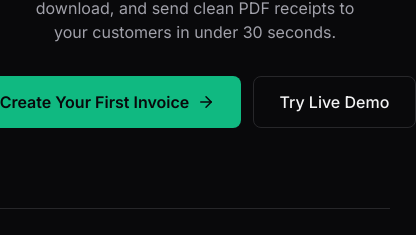
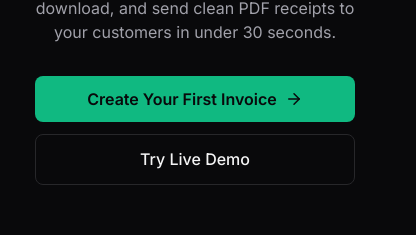
Before and after one commit to Talha-waqas/BillZap, a React (Vite) app: page /#landing in a window 390 px wide. Shown: the part 323-558 px from the top of the page, 416 px wide, since content can reach past the window. Built offline with nearby package versions, Linux system fonts and the light colour scheme; no server answers.

Commit message:
Center align hero actions, pricing plans, and feature boxes on mobile viewports

```diff
--- a/src/index.css
+++ b/src/index.css
@@ -1008,6 +1008,10 @@ select.form-control {
   padding: var(--space-lg);
   border-radius: var(--radius-md);
   transition: all var(--transition-fast);
+  text-align: center;
+  display: flex;
+  flex-direction: column;
+  align-items: center;
 }
 
 .feature-box:hover {
@@ -1036,6 +1040,8 @@ select.form-control {
   padding: var(--space-xl);
   display: flex;
   flex-direction: column;
+  align-items: center;
+  text-align: center;
   position: relative;
   transition: all var(--transition-fast);
 }
@@ -1059,10 +1065,13 @@ select.form-control {
 
 .pricing-features-list {
   list-style: none;
-  margin: var(--space-lg) 0;
+  margin: var(--space-lg) auto;
+  max-width: 260px;
+  align-self: stretch;
   display: flex;
   flex-direction: column;
   gap: var(--space-sm);
+  text-align: left;
 }
 
 .pricing-features-list li {
@@ -1125,6 +1134,20 @@ select.form-control {
 }
 
 @media (max-width: 600px) {
+  /* Hero buttons vertical stack alignment */
+  .landing-hero-actions {
+    flex-direction: column !important;
+    align-items: center !important;
+    width: 100% !important;
+  }
+  .landing-hero-actions > button,
+  .landing-hero-actions > a {
+    width: 100% !important;
+    max-width: 320px !important;
+    justify-content: center !important;
+    text-align: center !important;
+  }
+
   /* Landing page header navigation links spacing & visibility */
   .landing-navbar {
     padding: 0 var(--space-md);
--- a/src/pages/landing/LandingPage.tsx
+++ b/src/pages/landing/LandingPage.tsx
@@ -111,7 +111,7 @@ export const LandingPage: React.FC = () => {
         }}>
           Professional invoices made for businesses that sell through WhatsApp. Design, download, and send clean PDF receipts to your customers in under 30 seconds.
         </p>
-        <div style={{ display: 'flex', justifyContent: 'center', gap: 'var(--space-sm)' }}>
+        <div className="landing-hero-actions" style={{ display: 'flex', justifyContent: 'center', gap: 'var(--space-sm)', flexWrap: 'wrap' }}>
           <button
             className="btn btn-primary"
             onClick={() => window.location.hash = '#signup'}
@@ -333,7 +333,7 @@ export const LandingPage: React.FC = () => {
           Built For Speed and Professionalism
         </h2>
         <p style={{ textAlign: 'center', color: 'var(--text-secondary)', maxWidth: '600px', margin: '0 auto var(--space-xl) auto' }}>
-          Everything you need to send invoices and build creditability with customers.
+          Everything you need to send invoices and build credibility with customers.
         </p>
 
         <div className="landing-features-grid">
```
